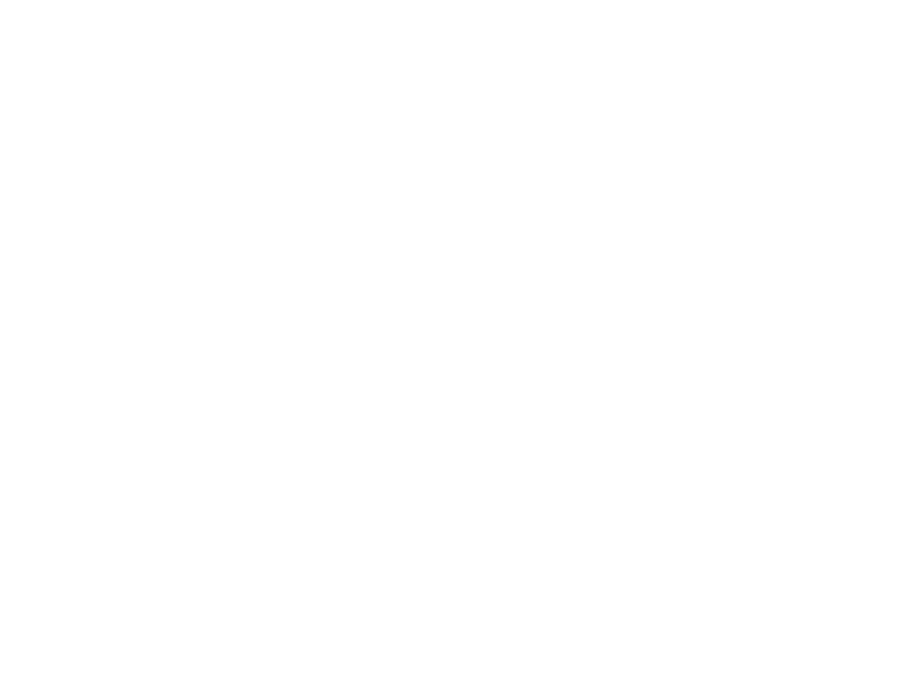
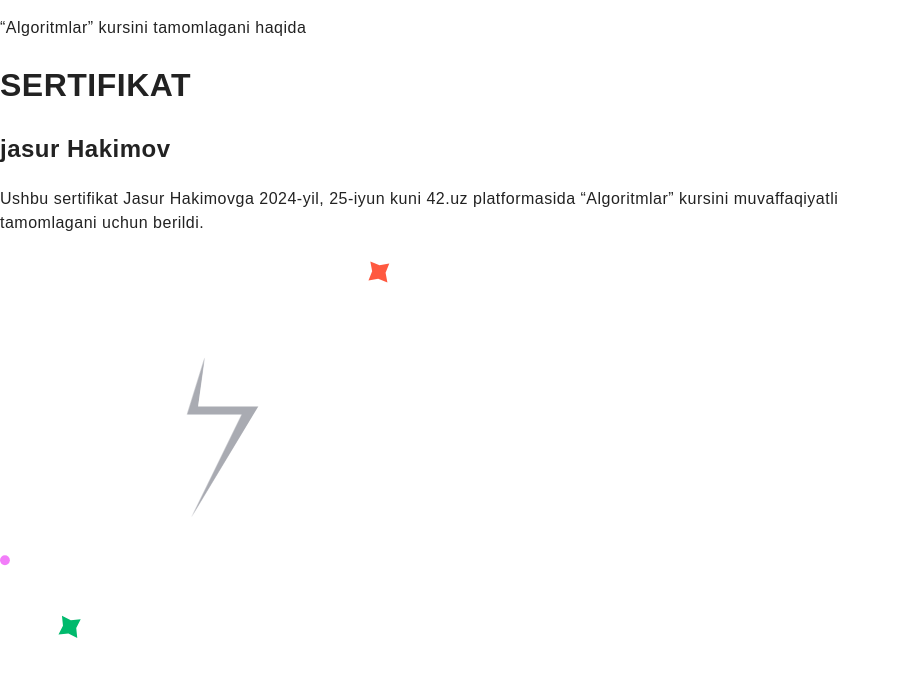
Before and after one commit to ALPINISTLAR/42-certificate, a plain HTML site: page index.html in a window 1280 px wide. Shown: the whole page, without its empty margins (0-900 px from the left). Drawn offline with Linux system fonts and the light colour scheme.

Commit message:
add certificate__header

```diff
--- a/index.html
+++ b/index.html
@@ -8,9 +8,9 @@
   <!-- ======================================= -->
   <!-- =====         GOOGLE FONTS         ==== -->
   <!-- ======================================= -->
-
+  <link rel="preconnect" href="https://fonts.googleapis.com">
   <link rel="preconnect" href="https://fonts.gstatic.com" crossorigin>
-
+  <link href="https://fonts.googleapis.com/css2?family=Work+Sans:ital,wght@0,100..900;1,100..900&display=swap" rel="stylesheet">
   <!-- =============================== -->
   <!-- =====       STYLES        ===== -->
   <!-- =============================== -->
@@ -18,13 +18,23 @@
   <link rel="stylesheet" href="css/styles.css">
 </head>
 <body>
-
-
-
 <!-- ************************ -->
 <!-- ***   MAIN SECTION   *** -->
 <!-- ************************ -->
-<main class="main-content"></main>
+<main class="main-content">
+<div class="container">
+<div class="certificate">
+<div class="certificate__header">
+  <p class="certificate__header--about"><span>“Algoritmlar”</span> kursini tamomlagani haqida</p>
+  <h1 class="certificate__header--title">SERTIFIKAT</h1>
+  <h2 class="certificate__header--name">jasur Hakimov</h2>
+  <p class="certificate__header--info">Ushbu sertifikat Jasur Hakimovga <span>2024-yil, 25-iyun</span> kuni 42.uz platformasida <span>“Algoritmlar”</span> kursini muvaffaqiyatli <br> tamomlagani uchun berildi.</p>
+  <img class="certificate__header--label" src="img/label.svg" alt="Label" width="408" height="387">
+</div>
+<div class="certificate__info"></div>
+</div>
+</div>
+</main>
 
   <script src="js/main.js"></script>
 </body>
```
